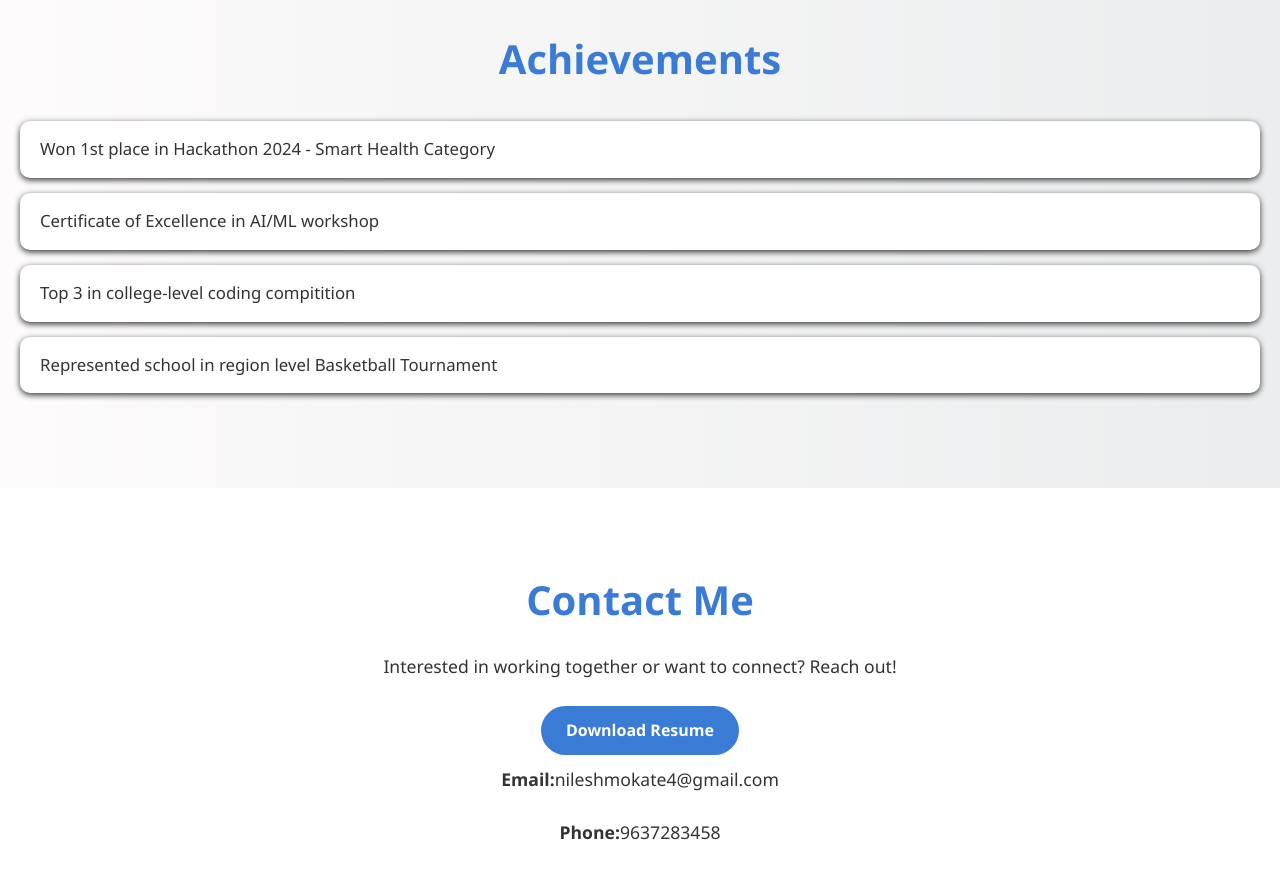
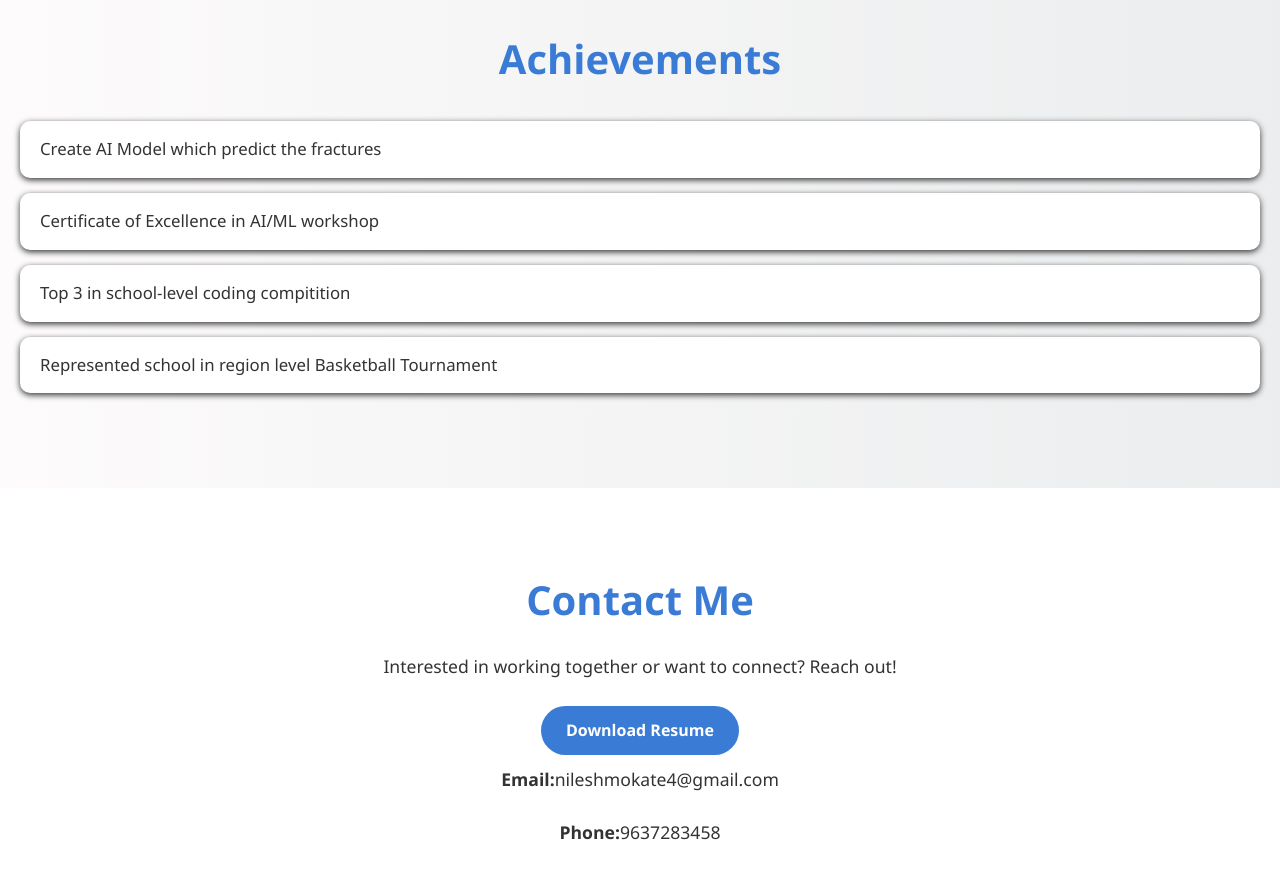
Before and after one commit to Nilesh4444/Nilesh.github.io, a plain HTML site: page index.html in a window 1280 px wide. Shown: the part 3400-4279 px from the top of the page. Drawn offline with nearby package versions, Linux system fonts and the light colour scheme.

Commit message:
Update index.html

```diff
--- a/index.html
+++ b/index.html
@@ -182,9 +182,9 @@ I'm always eager to learn, collaborate, and push the boundaries of what AI can a
         <div class="chievements-container" data-aos="zoom-in">
             <h2>Achievements</h2>
             <ul class="achievement-list">
-                <li data-aos="fade-up">Won 1st place in Hackathon 2024 - Smart Health Category</li>
+                <li data-aos="fade-up">Create AI Model which predict the fractures</li>
                 <li data-aos="fade-up">Certificate of Excellence in AI/ML workshop</li>
-                <li data-aos="fade-up">Top 3 in college-level coding compitition</li>
+                <li data-aos="fade-up">Top 3 in school-level coding compitition</li>
                 <li data-aos="fade-up">Represented school in region level Basketball Tournament</li>
             </ul>
         </div>
```
